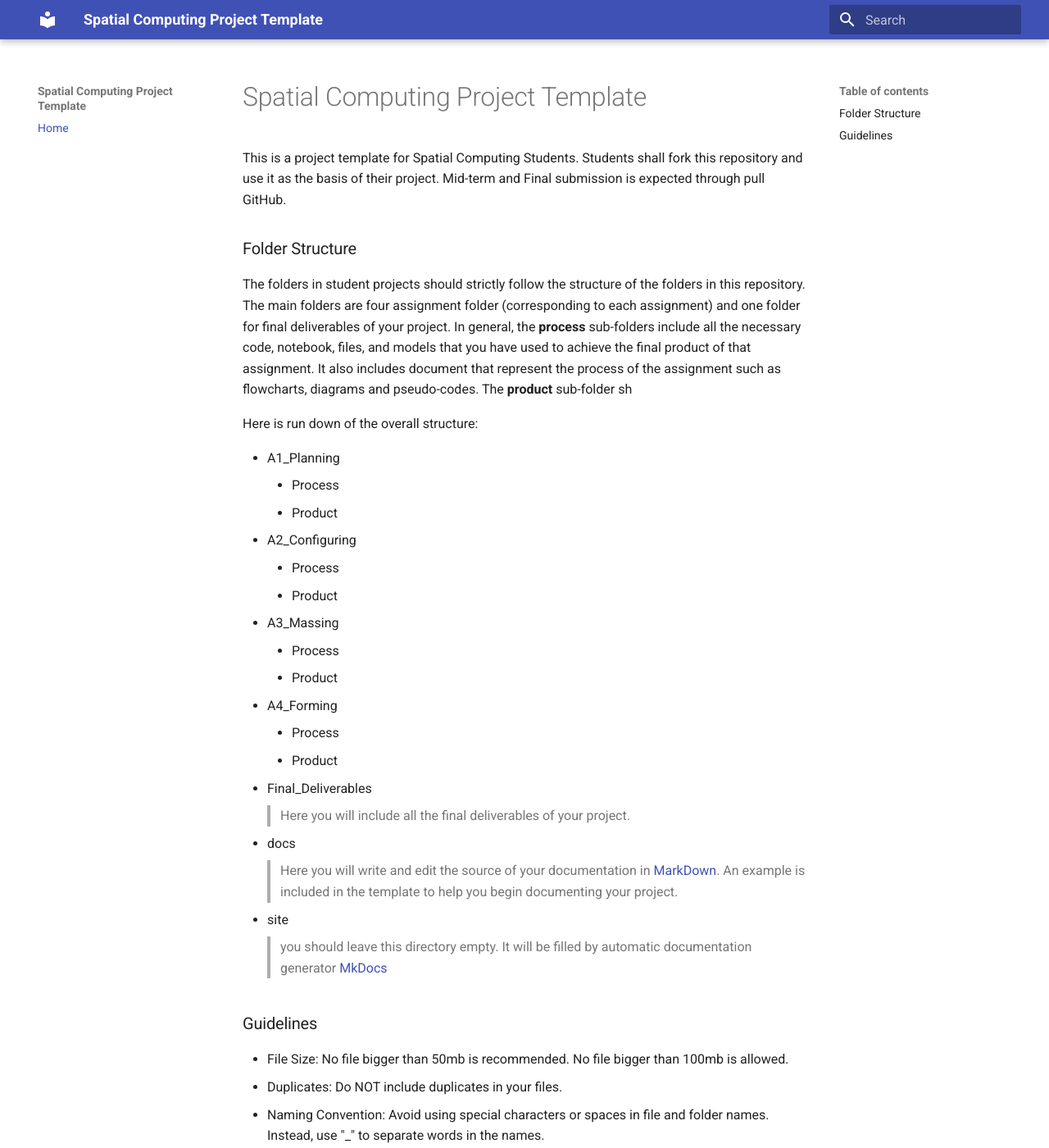
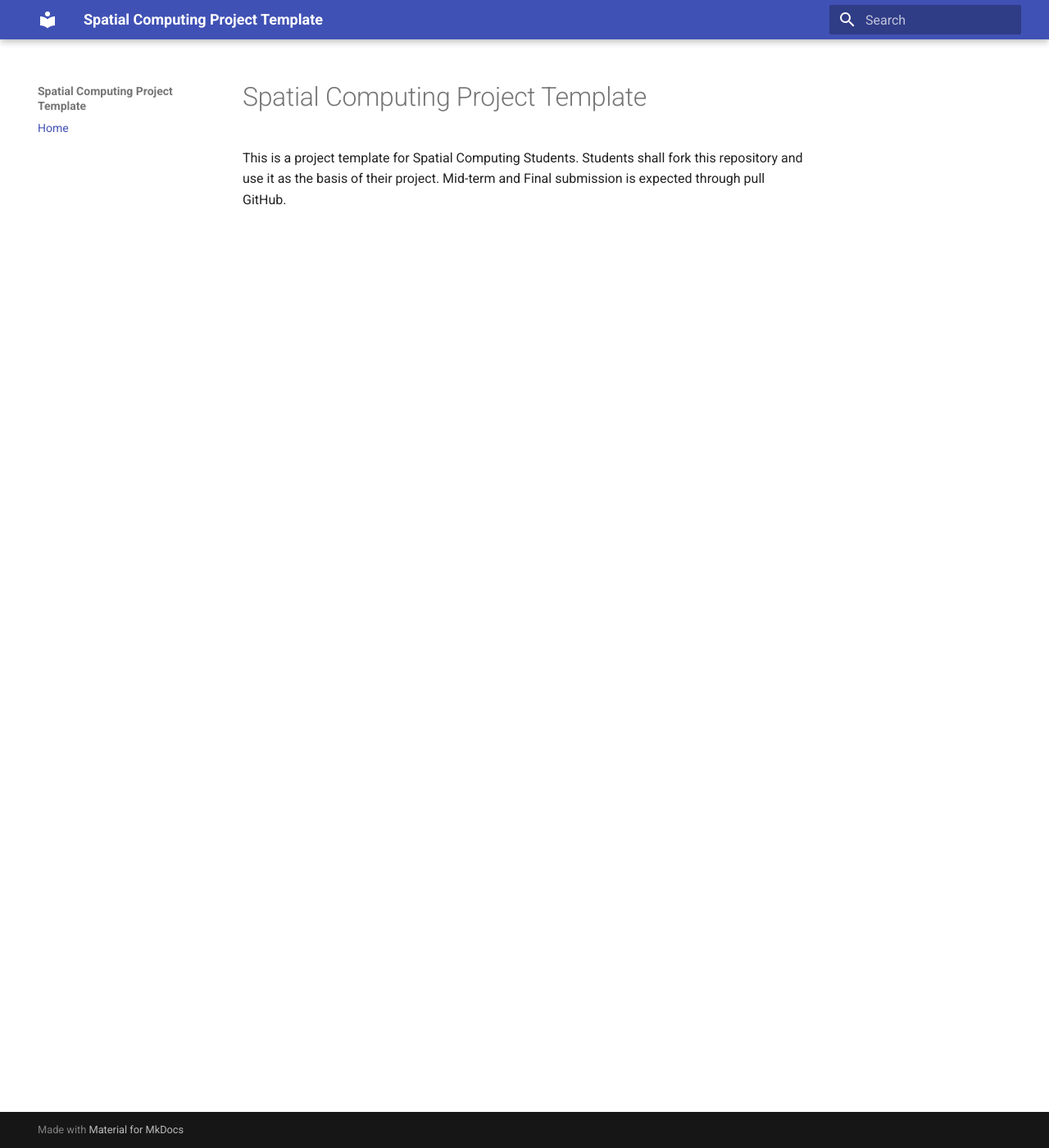
Before and after one commit to shervinazadi/spatial_computing_project_template, an MkDocs documentation site: the page built from docs/index.md, in a window 1280 px wide and 1400 px high. Shown: the whole window at 82% size. Built offline with MkDocs 1.6.1 and Material for MkDocs 9.7.7, drawn with Linux system fonts in a browser that asks for light colours; some of the changed text lies outside the part shown.

Commit message:
main documentation pages

```diff
--- a/docs/index.md
+++ b/docs/index.md
@@ -1,41 +1,3 @@
 # Spatial Computing Project Template
 
 This is a project template for Spatial Computing Students. Students shall fork this repository and use it as the basis of their project. Mid-term and Final submission is expected through pull GitHub.
-
-### Folder Structure
-
-The folders in student projects should strictly follow the structure of the folders in this repository. The main folders are four assignment folder (corresponding to each assignment) and one folder for final deliverables of your project. In general, the **process** sub-folders include all the necessary code, notebook, files, and models that you have used to achieve the final product of that assignment. It also includes document that represent the process of the assignment such as flowcharts, diagrams and pseudo-codes. The **product** sub-folder sh
-
-Here is run down of the overall structure:
-
-* A1_Planning
-    * Process
-    * Product
-* A2_Configuring
-    * Process
-    * Product
-* A3_Massing
-    * Process
-    * Product
-* A4_Forming
-    * Process
-    * Product
-* Final_Deliverables
-
-    > Here you will include all the final deliverables of your project.
-
-* docs
-
-    > Here you will write and edit the source of your documentation in [MarkDown](https://guides.github.com/features/mastering-markdown/). An example is included in the template to help you begin documenting your project.
-
-* site
-
-    > you should leave this directory empty. It will be filled by automatic documentation generator [MkDocs](https://mkdocs.readthedocs.io)
-
-### Guidelines
-
-* File Size: No file bigger than 50mb is recommended. No file bigger than 100mb is allowed.
-* Duplicates: Do NOT include duplicates in your files.
-* Naming Convention: Avoid using special characters or spaces in file and folder names. Instead, use "_" to separate words in the names.
-* Video and Animation files should not be included the repository. They should be uploaded to online video services (YouTube, Vimeo, etc). You should embed those video link in your documentation. (GIF files are allowed in your repo)
-* Geometric Models (.3dm, .obj, etc) should be compressed before being added to repository.
```
Also changed, not shown: docs/a1_planning.md (added, +5 -0 lines), docs/a2_configuring.md (added, +5 -0 lines), docs/a3_massing.md (added, +8 -0 lines), docs/a4_forming.md (added, +8 -0 lines), docs/about.md (added, +3 -0 lines).
